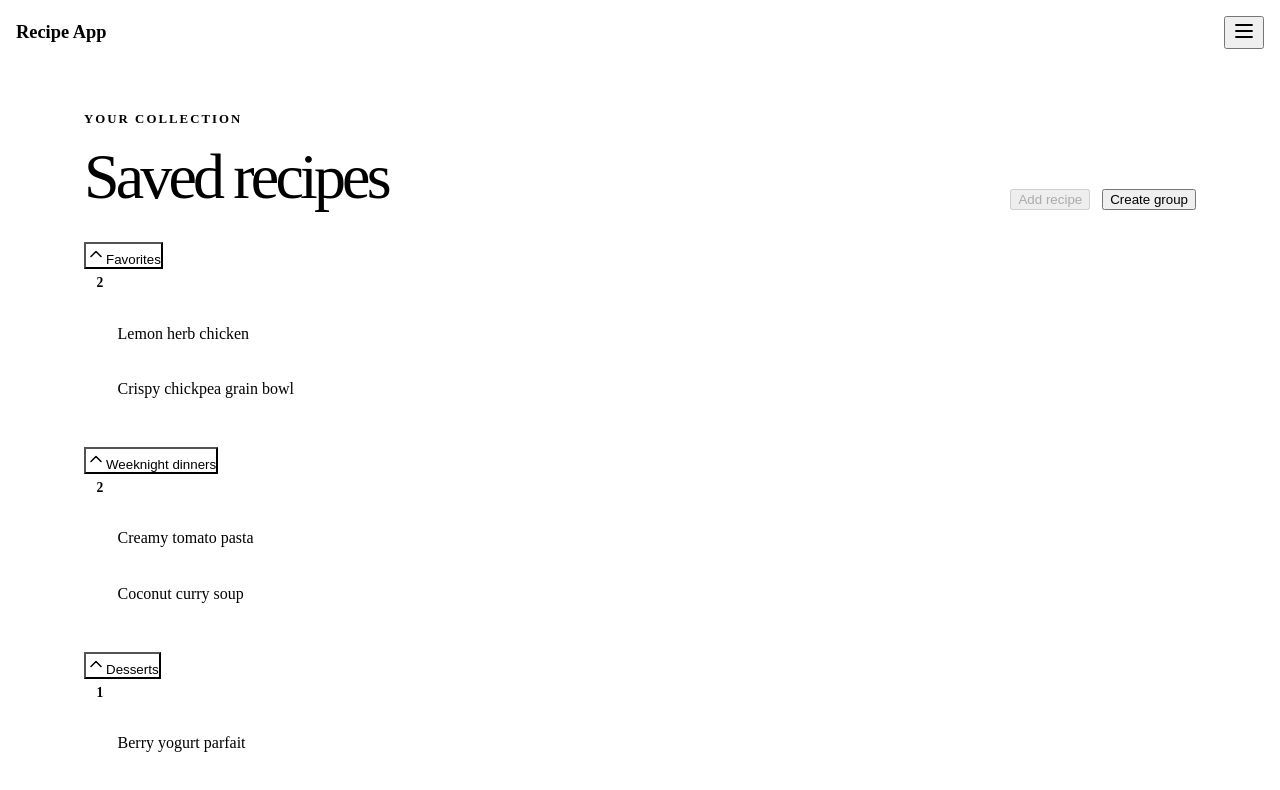
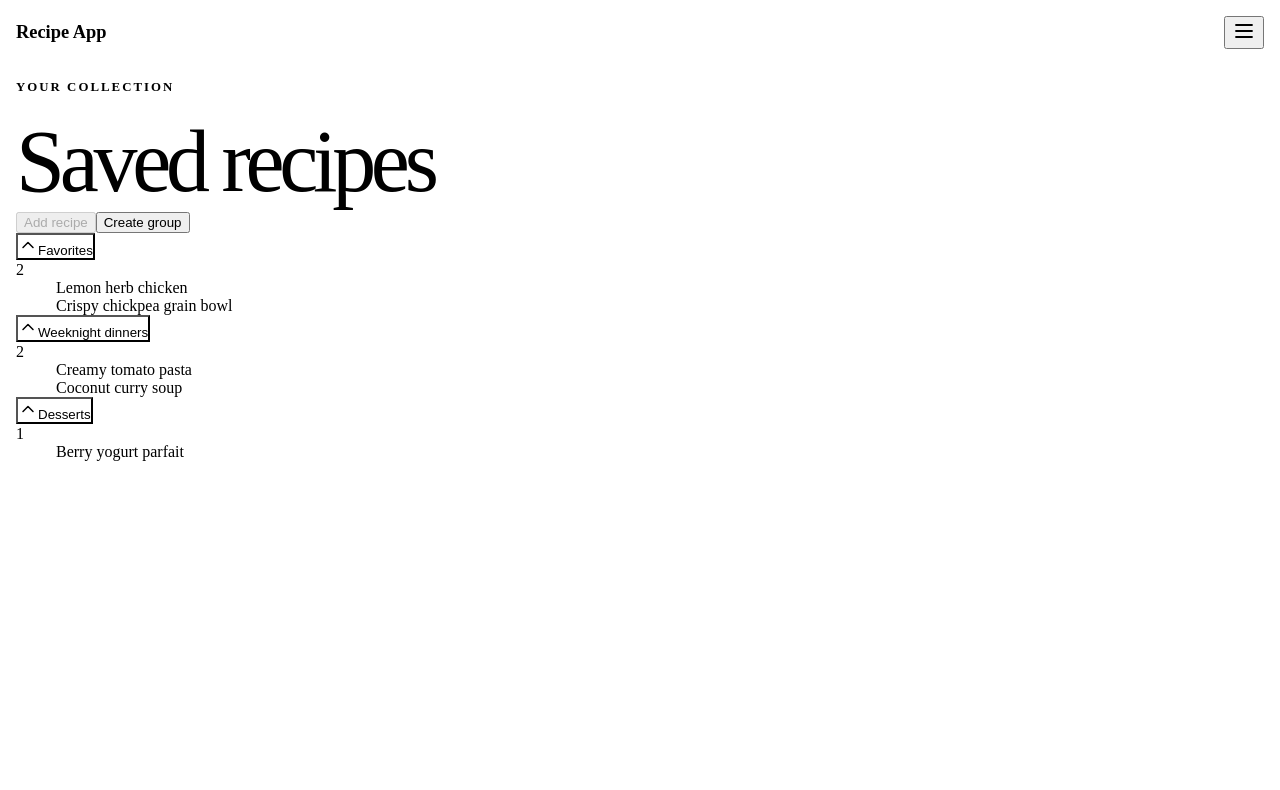
Before and after one commit to robanderson513/recipe-app, a React (Vite) app in the folder apps/web/: page /recipes in a window 1280 px wide. Shown: the top 790 px of the page. Built offline with nearby package versions, Linux system fonts and the light colour scheme.

Commit message:
Fixed recipe list styling

```diff
--- a/apps/web/src/components/navigation/navigation.css
+++ b/apps/web/src/components/navigation/navigation.css
@@ -19,6 +19,7 @@
   }
 
   .page-content {
+    height: 100%;
     padding: 1rem;
   }
 }
--- a/apps/web/src/features/recipes/pages/RecipeListPage.tsx
+++ b/apps/web/src/features/recipes/pages/RecipeListPage.tsx
@@ -60,13 +60,13 @@ function RecipeListPage() {
 
   return (
     <section className="recipe-list-page">
-      <div className="recipe-list-header">
+      <div className="flex flex-wrap items-end justify-between gap-default mb-section">
         <div>
           <p className="eyebrow">Your collection</p>
-          <h1>Saved recipes</h1>
+          <h1 className="text-display font-heading font-weight-emphasis">Saved recipes</h1>
         </div>
 
-        <div className="recipe-list-actions">
+        <div className="recipe-list-actions flex flex-wrap justify-end gap-compact">
           <Button variant="secondary" aria-label="Add a new recipe" disabled>
             Add recipe
           </Button>
@@ -75,31 +75,40 @@ function RecipeListPage() {
       </div>
 
       {isLoading ? (
-        <p className="recipe-list-status">Loading your recipes...</p>
+        <p className="text-secondary">Loading your recipes...</p>
       ) : !hasSavedRecipes ? (
-        <div className="recipe-list-empty-state" aria-live="polite">
-          <h2>No recipes saved</h2>
-          <p>Start collecting your favorite meals and organize them into groups as you go.</p>
+        <div
+          className="recipe-list-empty-state flex flex-col items-center justify-center gap-default border rounded-card bg-surface-subtle p-card text-center"
+          aria-live="polite"
+        >
+          <h2 className="text-title">No recipes saved</h2>
+          <p className="text-secondary">
+            Start collecting your favorite meals and organize them into groups as you go.
+          </p>
           <Button onClick={() => setIsGroupDialogOpen(true)}>Create group</Button>
         </div>
       ) : (
-        <div className="recipe-groups" aria-live="polite">
+        <div className="flex flex-col gap-default" aria-live="polite">
           {recipeGroups.map((group) => {
             return (
               <ExpansionPanel
                 key={group.id}
                 title={group.name}
-                headerAdornment={<span className="recipe-group-count">{group.recipes.length}</span>}
+                headerAdornment={
+                  <span className="recipe-group-count inline-flex items-center justify-center rounded-pill px-compact py-compact text-caption font-weight-strong">
+                    {group.recipes.length}
+                  </span>
+                }
               >
-                <ul className="recipe-list">
+                <ul className="recipe-list flex flex-col gap-compact p-control">
                   {group.recipes.length > 0 ? (
                     group.recipes.map((recipe) => (
-                      <li key={recipe} className="recipe-list-item">
+                      <li key={recipe} className="border rounded-control bg-surface-default p-control">
                         {recipe}
                       </li>
                     ))
                   ) : (
-                    <li className="recipe-list-empty">No recipes in this group yet.</li>
+                    <li className="text-secondary py-compact">No recipes in this group yet.</li>
                   )}
                 </ul>
               </ExpansionPanel>
--- a/apps/web/src/features/recipes/pages/recipe-list-page.css
+++ b/apps/web/src/features/recipes/pages/recipe-list-page.css
@@ -1,96 +1,21 @@
 .recipe-list-page {
-  width: min(72rem, 100%);
-  margin: 0 auto;
-  padding: 2rem 1.25rem 3rem;
+  height: 100%;
 }
-
-.recipe-list-header {
-  display: flex;
-  align-items: flex-end;
-  justify-content: space-between;
-  gap: 1rem;
-  margin-bottom: 2rem;
-}
-
-.recipe-list-header h1 {
-  font-size: clamp(2.5rem, 5vw, 4rem);
-  line-height: 1.05;
-}
-
-.recipe-list-actions {
-  display: flex;
-  flex-wrap: wrap;
-  justify-content: flex-end;
-  gap: 0.75rem;
-}
-
-.recipe-list-status,
-.recipe-list-empty-state p,
-.recipe-list-empty {
-  color: var(--color-text-secondary);
-}
-
 .recipe-list-empty-state {
-  display: grid;
-  place-items: center;
-  gap: 1rem;
   min-height: 19rem;
-  border: 1px solid var(--color-border-default);
-  border-radius: var(--radius-lg, 1.25rem);
-  background: var(--color-surface-subtle);
-  padding: 2rem 1.5rem;
-  text-align: center;
-}
-
-.recipe-list-empty-state h2 {
-  margin: 0;
-  font-size: clamp(2rem, 4vw, 2.5rem);
-}
-
-.recipe-groups {
-  display: grid;
-  gap: 1rem;
 }
 
 .recipe-group-count {
-  display: inline-flex;
-  align-items: center;
-  justify-content: center;
-  border-radius: 999px;
   background: var(--color-action-primary-soft);
   color: var(--color-action-primary-default);
-  min-width: 2rem;
-  padding: 0.3rem 0.65rem;
-  font-size: 0.85rem;
-  font-weight: 700;
 }
 
 .recipe-list {
   list-style: none;
   margin: 0;
-  padding: 1rem 1.1rem 1.25rem;
-  display: grid;
-  gap: 0.75rem;
-}
-
-.recipe-list-item {
-  border: 1px solid var(--color-border-default);
-  border-radius: var(--radius-md, 0.75rem);
-  background: var(--color-surface-default);
-  padding: 0.8rem 1rem;
-  color: var(--color-text-primary);
-}
-
-.recipe-list-empty {
-  padding: 0.75rem 0;
 }
 
 @media (max-width: 767px) {
-  .recipe-list-header {
-    display: grid;
-    align-items: start;
-  }
-
   .recipe-list-actions {
     justify-content: flex-start;
   }
```
Also changed, not shown: 1 other file (tests, documents, lock files or other folders).
